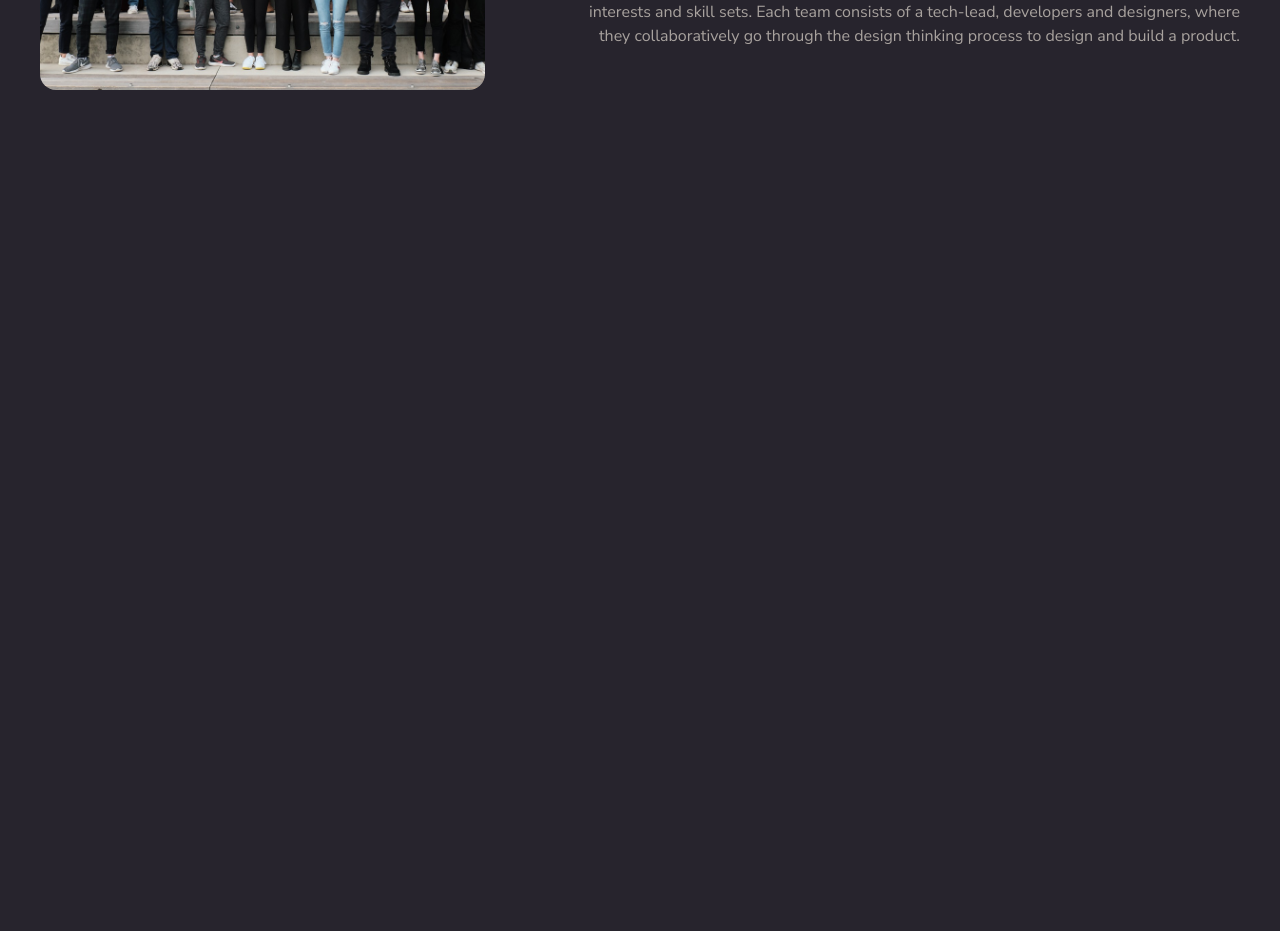
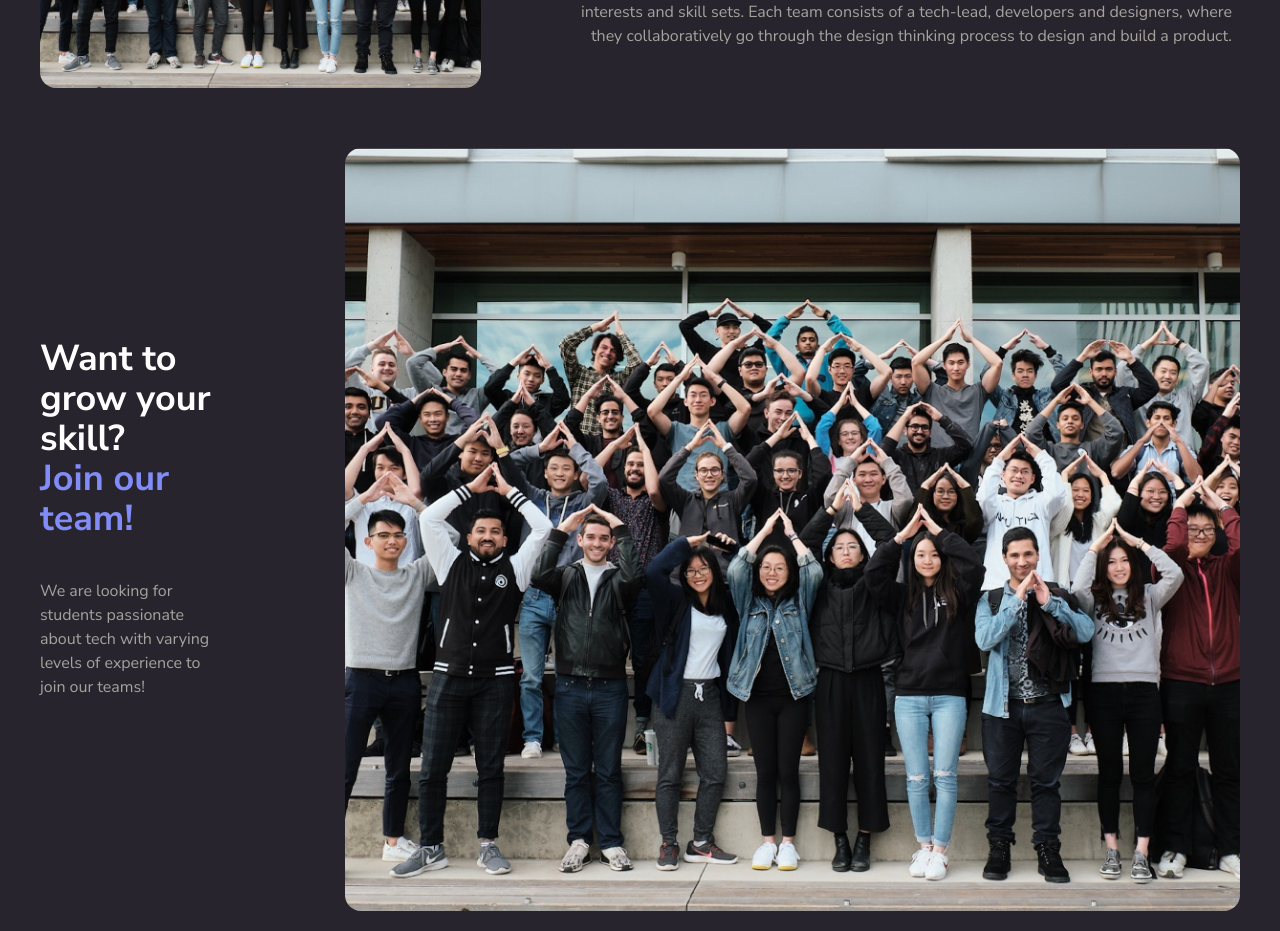
Before and after one commit to ubclaunchpad/LP-website, a Next.js app: page / in a window 1280 px wide. Shown: the part 580-1511 px from the top of the page. Before the commit the page ends 800 px from the top, so only its background shows below. Built offline with nearby package versions, Linux system fonts and the light colour scheme.

Commit message:
Created join us section

```diff
--- a/src/app/page.tsx
+++ b/src/app/page.tsx
@@ -8,7 +8,10 @@ const text = {
   heroDescription: "A student-run software engineering team devoted to building software projects in a collaborative and professional environment",
   aboutUsTitle: "What we do at",
   aboutUsSubtitle: "UBC Launch Pad",
-  aboutUsText: 'As the leading technology club at UBC, Launch Pad is devoted to create a collaborative and professional environment for software development. It is our goal to provide the best space for students to apply and develop their technical skills outside of classroom, to learn and practice industry-standard tools, and to build passion projects with like-minded individuals. In Launch Pad form into teams to work on an 8 month development project  based on their interests and skill sets. Each team consists of a  tech-lead, developers and designers, where they collaboratively go  through the design thinking process to design and build a product.'
+  aboutUsText: 'As the leading technology club at UBC, Launch Pad is devoted to create a collaborative and professional environment for software development. It is our goal to provide the best space for students to apply and develop their technical skills outside of classroom, to learn and practice industry-standard tools, and to build passion projects with like-minded individuals. In Launch Pad form into teams to work on an 8 month development project  based on their interests and skill sets. Each team consists of a  tech-lead, developers and designers, where they collaboratively go  through the design thinking process to design and build a product.',
+  joinUsTitle: "Want to grow your skill?",
+  joinUsSubtitle: "Join our team!",
+  joinUsText: "We are looking for students passionate about tech with varying levels of experience to join our teams! "
 }
 
 const lpImageProps = {
@@ -18,6 +21,12 @@ const lpImageProps = {
     height: 580*3,
 }
 
+const memberRoles = [{
+  icon: "/images/launchpadTeam.png",
+  title: "Launchpad team posing for a photo",
+  text: "",
+  height: 580,
+}]
 export default function Home() {
   return (
     <main className="flex min-h-screen flex-col items-center ">
@@ -29,7 +38,7 @@ export default function Home() {
 
       <section className="flex flex-row items-center">
         <ImageArea {...lpImageProps}/>
-        <div className='flex flex-col items-end py-10 px-10'>
+        <div className='flex flex-col items-end py-10 pl-10 pr-12'>
           <InfoButton text={'About us'}/>
           <h1 className={`text-4xl font-bold ${nunitoSans.variable} font-sans pt-5`}>{text.aboutUsTitle}</h1>
           <h1 className={`text-4xl font-bold ${nunitoSans.variable} font-sans text-indigo-400`}>{text.aboutUsSubtitle}</h1>
@@ -38,6 +47,16 @@ export default function Home() {
           </p>
         </div>
       </section>
+      <section className="flex flex-row items-center">
+        <div className='flex flex-col items-start py-10 pl-10 pr-12'>
+          <h1 className={`text-4xl font-bold ${nunitoSans.variable} font-sans pt-5`}>{text.joinUsTitle}</h1>
+          <h1 className={`text-4xl font-bold ${nunitoSans.variable} font-sans text-indigo-400`}>{text.joinUsSubtitle}</h1>
+          <p className='text-stone-400 text-left py-10 w-10/12'>
+            {text.joinUsText}
+          </p>
+        </div>
+        <ImageArea {...lpImageProps}/>
+      </section>
     </main>
   );
 }
```
